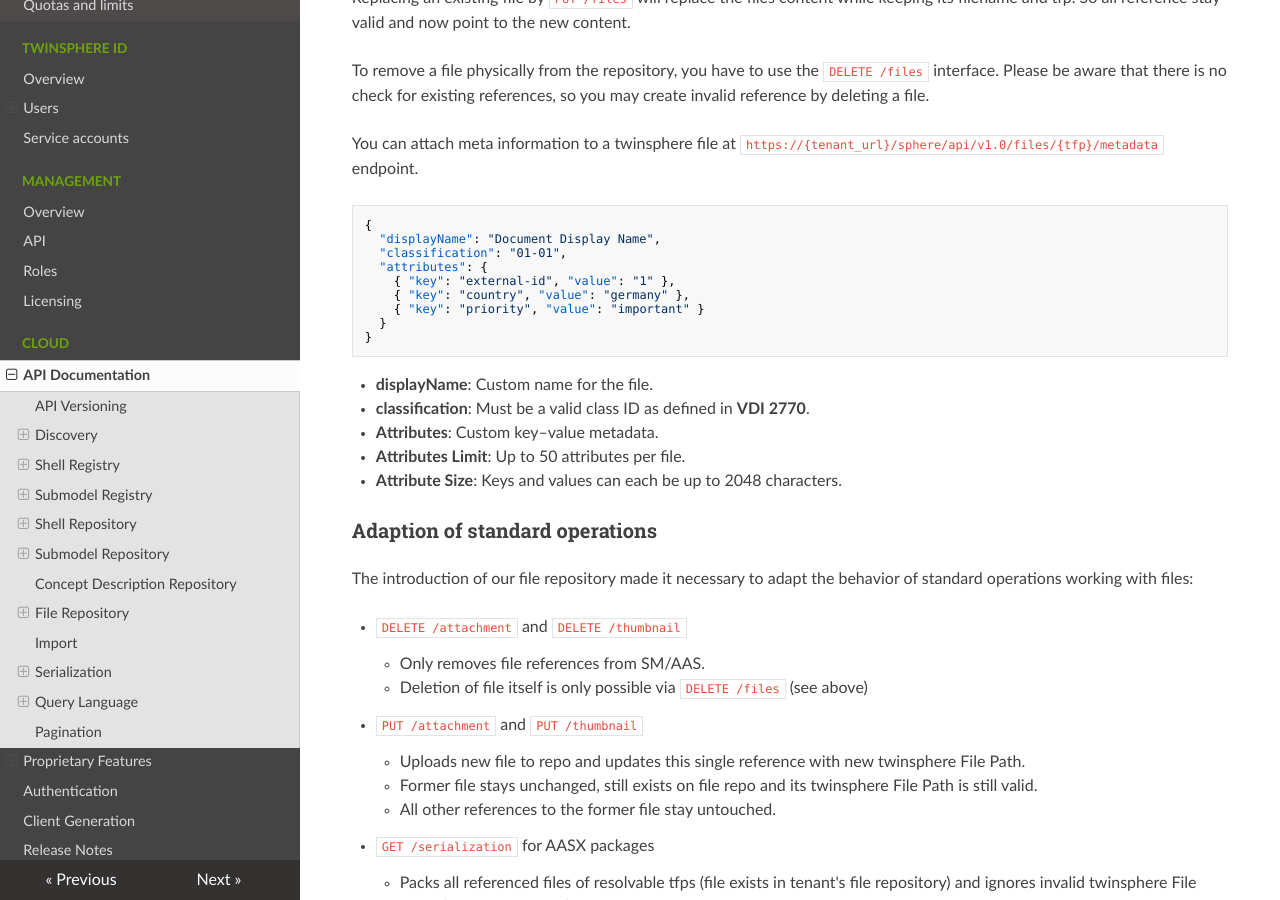
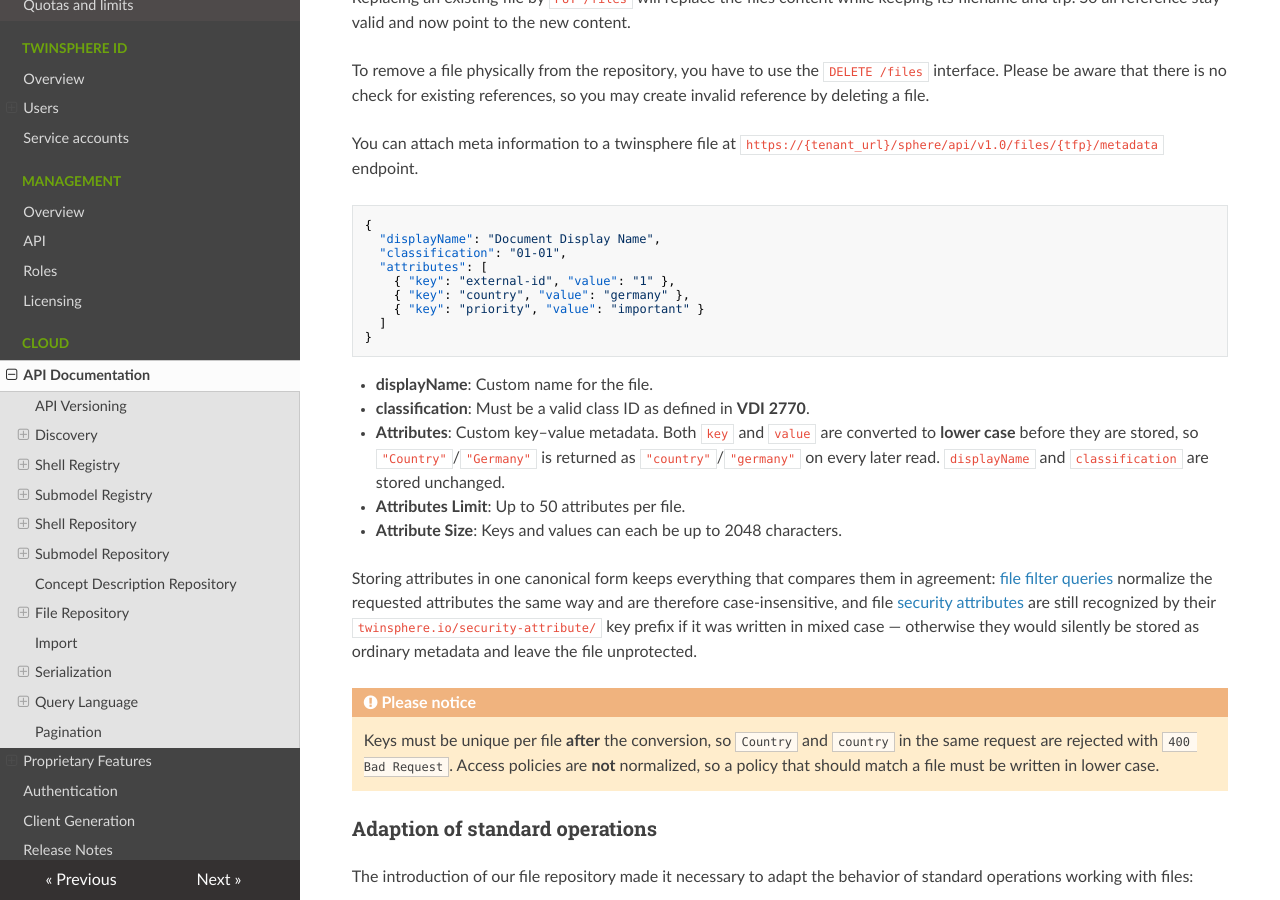
Before and after one commit to twinsphere/twinsphere.github.io, an MkDocs documentation site: the page built from docs/cloud-documentation.md, in a window 1280 px wide and 900 px high, scrolled down 4611 px. Built offline with MkDocs 1.6.1, drawn with Linux system fonts in a browser that asks for light colours; nearby versions of some CDN libraries.

Commit message:
feat(cloud): document lower case conversion of file attributes

````diff
--- a/docs/cloud-documentation.md
+++ b/docs/cloud-documentation.md
@@ -202,19 +202,32 @@
 {
   "displayName": "Document Display Name",
   "classification": "01-01",
-  "attributes": {
+  "attributes": [
     { "key": "external-id", "value": "1" },
     { "key": "country", "value": "germany" },
     { "key": "priority", "value": "important" }
-  }
+  ]
 }
 ```
 
 - **displayName**: Custom name for the file.
 - **classification**: Must be a valid class ID as defined in **VDI 2770**.
-- **Attributes**: Custom key–value metadata.
+- **Attributes**: Custom key–value metadata. Both `key` and `value` are converted to **lower case** before they are
+  stored, so `"Country"`/`"Germany"` is returned as `"country"`/`"germany"` on every later read. `displayName` and
+  `classification` are stored unchanged.
 - **Attributes Limit**: Up to 50 attributes per file.
 - **Attribute Size**: Keys and values can each be up to 2048 characters.
+
+Storing attributes in one canonical form keeps everything that compares them in agreement:
+[file filter queries](cloud-file-filter-queries.md) normalize the requested attributes the same way and are therefore
+case-insensitive, and file [security attributes](cloud-abac.md#files) are still recognized by their
+`twinsphere.io/security-attribute/` key prefix if it was written in mixed case — otherwise they would silently be
+stored as ordinary metadata and leave the file unprotected.
+
+!!! attention "Please notice"
+    Keys must be unique per file **after** the conversion, so `Country` and `country` in the same request are
+    rejected with `400 Bad Request`. Access policies are **not** normalized, so a policy that should match a file
+    must be written in lower case.
 
 ### Adaption of standard operations
 
````
Also changed, not shown: docs/cloud-abac.md (+3 -0 lines), docs/cloud-file-filter-queries.md (+3 -1 lines).
